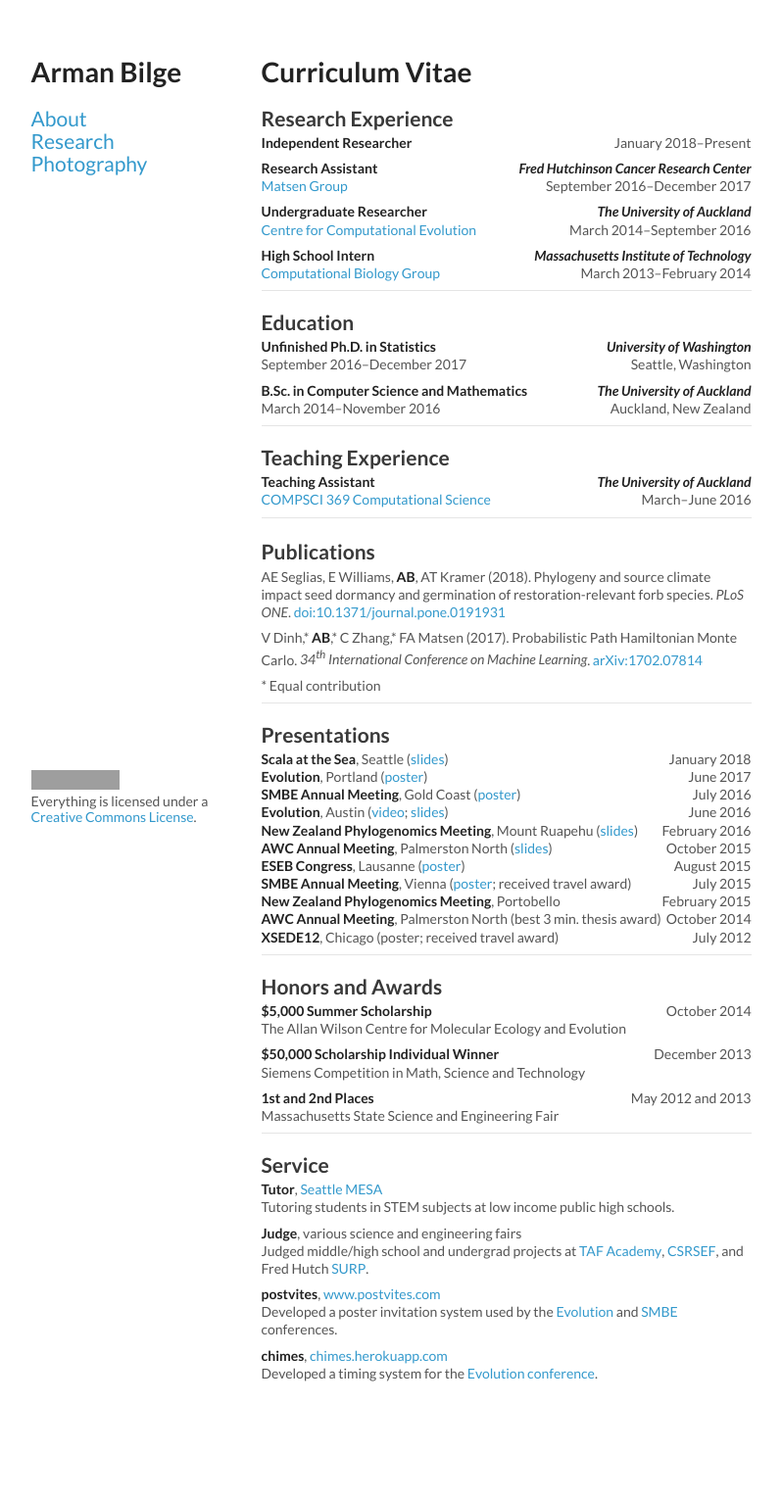
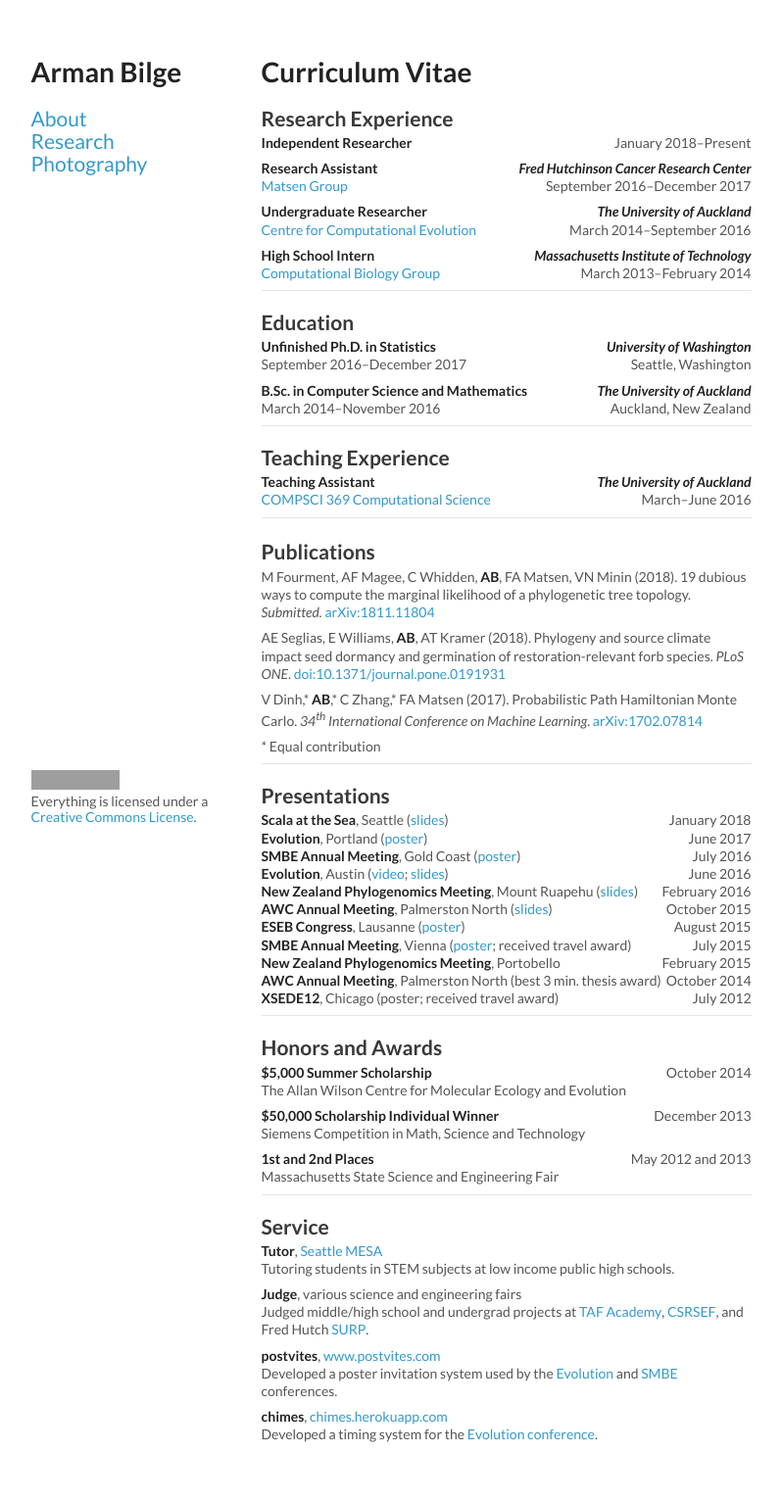
Before and after one commit to armanbilge/armanbilge.github.io, a Jekyll site: the page built from cv/index.md, in a window 1280 px wide. Shown: the whole page at 98% size, without its empty margins (241-1039 px from the left). Built offline with Jekyll 4.4.1, drawn with Linux system fonts in a browser that asks for light colours; a style sheet for code colours, icons or effects is not loaded; before the commit the page ends 1469 px from its top, so only the background shows below that; grey boxes are pictures that could not be loaded.

Commit message:
Update cv

```diff
--- a/cv/index.md
+++ b/cv/index.md
@@ -60,6 +60,8 @@ custom-head: |
 ---
 
 ## Publications <a href="https://scholar.google.com/citations?user=FsQFBL8AAAAJ"><span style="font-size: 24px" class="mega-octicon octicon-mortar-board"></span></a>
+
+M Fourment, AF Magee, C Whidden, **AB**, FA Matsen, VN Minin (2018). 19 dubious ways to compute the marginal likelihood of a phylogenetic tree topology. _Submitted._ [arXiv:1811.11804](//arxiv.org/abs/1811.11804)
 
 AE Seglias, E Williams, **AB**, AT Kramer (2018). Phylogeny and source climate impact seed dormancy and germination of restoration-relevant forb species. *PLoS ONE*. [doi:10.1371/journal.pone.0191931](https://doi.org/10.1371/journal.pone.0191931)
 
```
